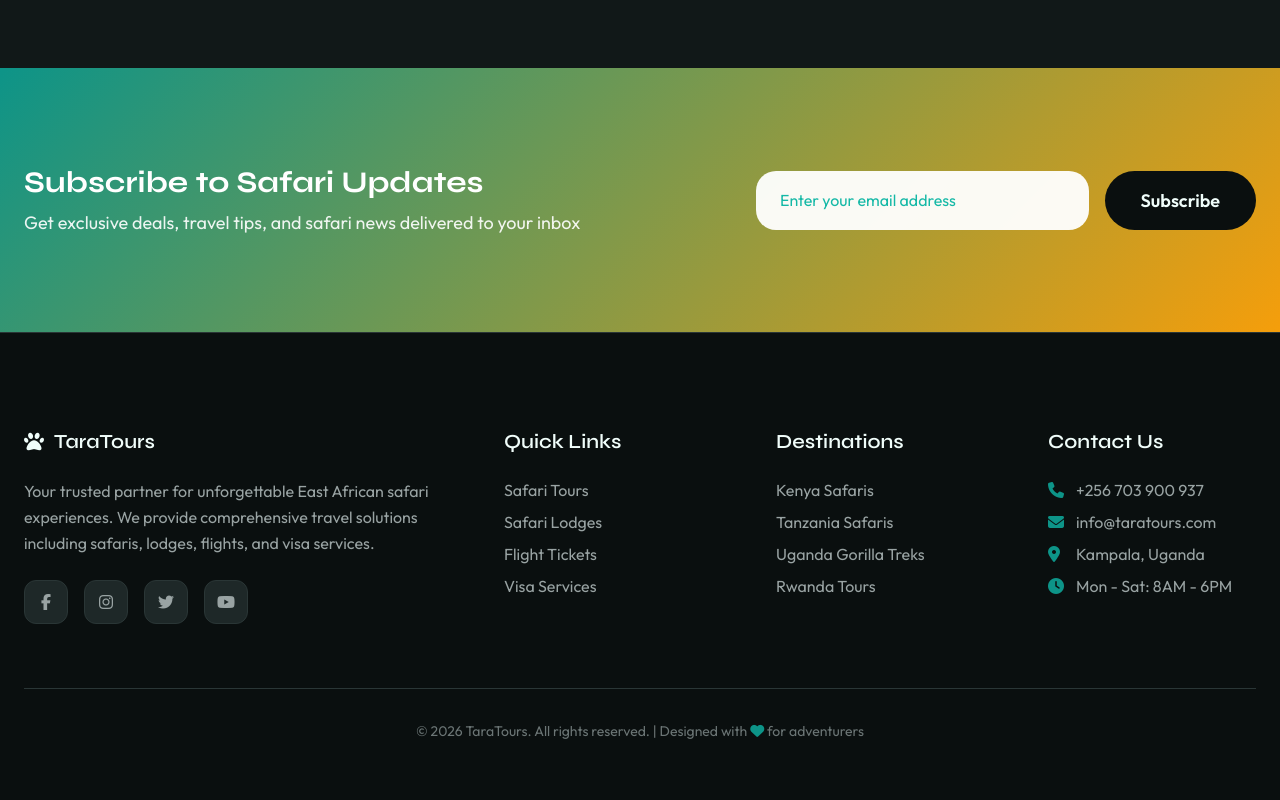
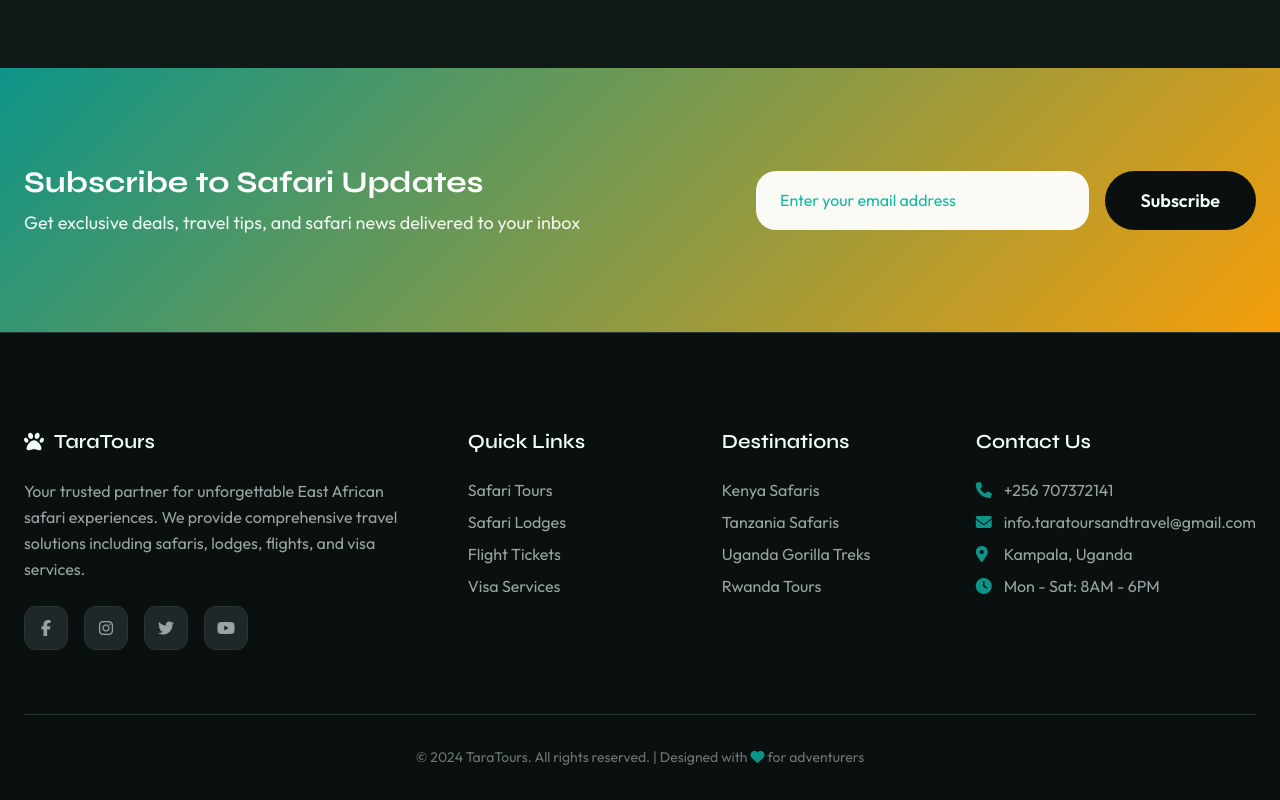
Before and after one commit to nyakairujumae/taratours, a website: page index.html in a window 1280 px wide. Shown: the part 5963-6763 px from the top of the page. Before the commit the page ends 6737 px from the top, so only its background shows below. Drawn offline with Linux system fonts and the light colour scheme.

Commit message:
Update index.html

```diff
--- a/index.html
+++ b/index.html
@@ -600,8 +600,8 @@
                 <div class="footer-section">
                     <h3>Contact Us</h3>
                     <ul class="footer-links">
-                        <li><i class="fas fa-phone"></i> +256 703 900 937</li>
-                        <li><i class="fas fa-envelope"></i> info@taratours.com</li>
+                        <li><i class="fas fa-phone"></i> +256 707372141</li>
+                        <li><i class="fas fa-envelope"></i> info.taratoursandtravel@gmail.com</li>
                         <li><i class="fas fa-map-marker-alt"></i> Kampala, Uganda</li>
                         <li><i class="fas fa-clock"></i> Mon - Sat: 8AM - 6PM</li>
                     </ul>
@@ -609,7 +609,7 @@
             </div>
 
             <div class="footer-bottom">
-                <p>&copy; 2026 TaraTours. All rights reserved. | Designed with <i class="fas fa-heart" style="color: var(--primary-color);"></i> for adventurers</p>
+                <p>&copy; 2024 TaraTours. All rights reserved. | Designed with <i class="fas fa-heart" style="color: var(--primary-color);"></i> for adventurers</p>
             </div>
         </div>
     </footer>
```
